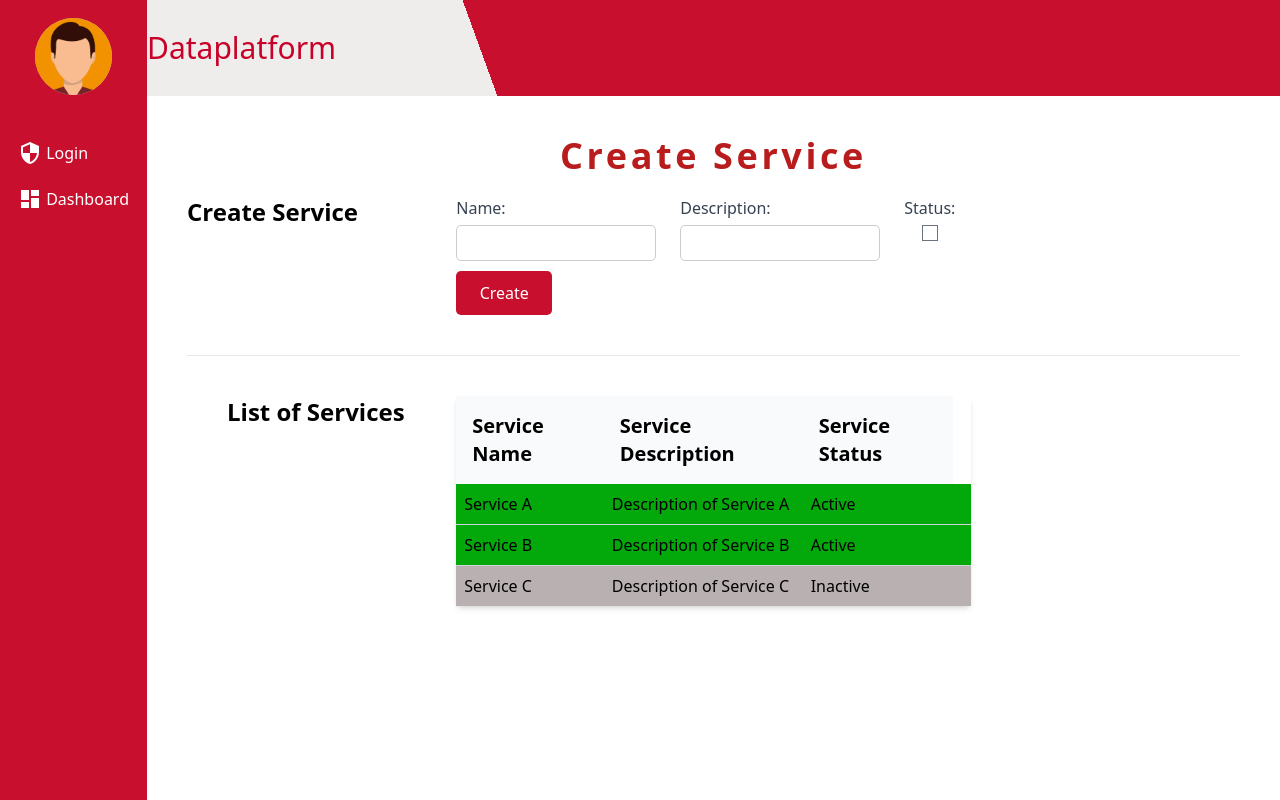
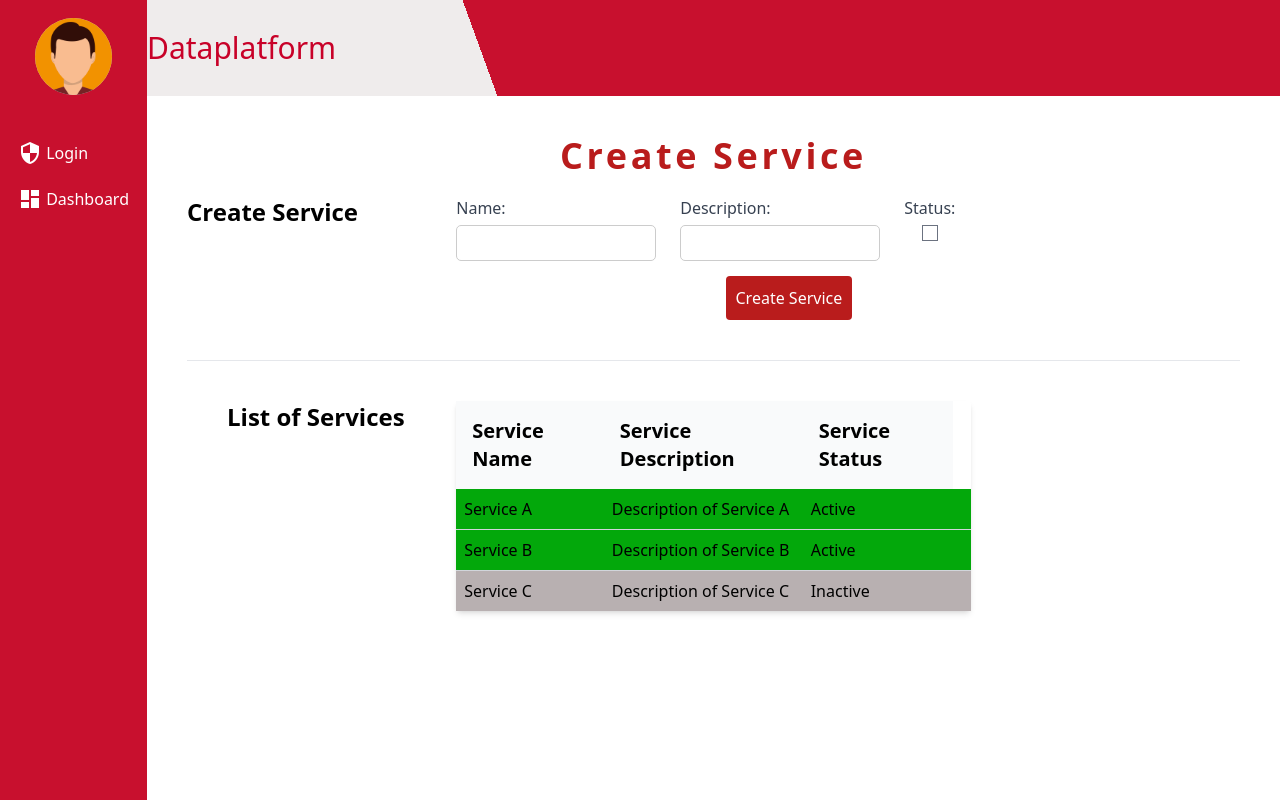
Before and after one commit to CIS-Spring-2023/project-cis_4339_project_10, a Vue app in the folder frontend/: page /CreateService in a window 1280 px wide. Built offline with nearby package versions, Linux system fonts and the light colour scheme; no server answers.

Commit message:
Andy helped me fix issues I had going on with my buttons and their formats

```diff
--- a/frontend/src/components/CreateService.vue
+++ b/frontend/src/components/CreateService.vue
@@ -94,7 +94,15 @@ export default {
               <input v-model="newService.status" type="checkbox" />
             </label>
             </div>
-            <button type="submit" class="submit-button1 w-24 custom-button">Create</button>
+          </div>
+          <div class="mt-20 grid-cols-7">
+            <button
+            class="bg-red-700 text-white rounded"
+            @click="handleSubmitForm"
+            type="submit"
+          >
+            Create Service
+          </button>
           </div>
         </div>
       </form>
@@ -134,6 +142,7 @@ export default {
   </main>
 </template>
 <style>
+
 .btn-group {
   display: flex;
   flex-direction: row;
--- a/frontend/src/components/editService.vue
+++ b/frontend/src/components/editService.vue
@@ -133,25 +133,23 @@ export default {
       >
         <div></div>
         <div></div>
-        <div class="mt-5">
-          <button
+        <div>
+        <button
             class="mr-10 border border-red-700 bg-white text-red-700 rounded"
             @click="clearSearch"
             type="submit"
           >
             Clear Search
           </button>
-          <div class="mt-5">
           <button
             class="bg-red-700 text-white rounded"
             @click="handleSubmitForm"
             type="submit"
-          >
+            >
             Search Service
           </button>
+          </div>
         </div>
-        </div>
-      </div>
     </div>
 
     <hr class="mt-10 mb-10" />
```
